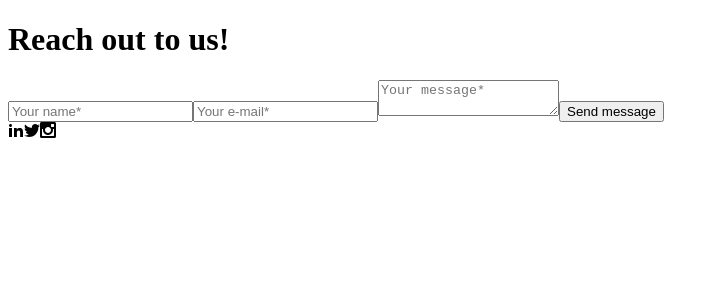
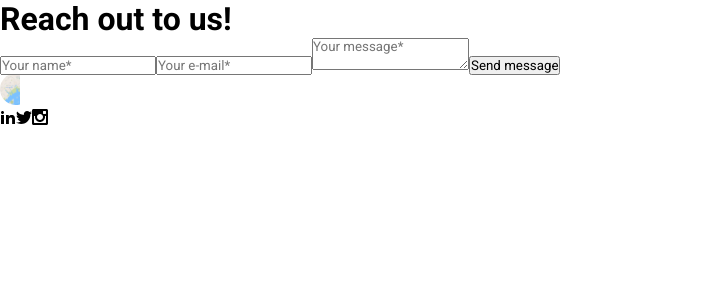
Before and after one commit to zThiago15/feedback-form, a React (Create React App) app in the folder front-end/: page /contact in a window 1280 px wide. Shown: the top 300 px of the page, without its empty margins (0-727 px from the left). Built offline with nearby package versions, Linux system fonts and the light colour scheme.

Commit message:
feat(front-end): add global styles and theme with color pallete

```diff
--- a/front-end/src/index.tsx
+++ b/front-end/src/index.tsx
@@ -1,8 +1,11 @@
 import React from "react";
 import ReactDOM from "react-dom/client";
 import { BrowserRouter } from "react-router-dom";
+import { ThemeProvider } from "styled-components";
 import App from "./App";
 import reportWebVitals from "./reportWebVitals";
+import { GlobalStyle } from "./styles/Globa";
+import { theme } from "./styles/Theme";
 
 const root = ReactDOM.createRoot(
   document.getElementById("root") as HTMLElement
@@ -10,7 +13,10 @@ const root = ReactDOM.createRoot(
 root.render(
   <React.StrictMode>
     <BrowserRouter>
-      <App />
+      <ThemeProvider theme={theme}>
+        <GlobalStyle />
+        <App />
+      </ThemeProvider>
     </BrowserRouter>
   </React.StrictMode>
 );
--- a/front-end/src/pages/Contact.tsx
+++ b/front-end/src/pages/Contact.tsx
@@ -2,6 +2,7 @@ import React from 'react';
 import { ImLinkedin2 } from "react-icons/im";
 import { ImTwitter } from "react-icons/im";
 import { ImInstagram } from "react-icons/im";
+import Map from '../assets/map.svg';
 
 export default function Contact() {
     return (
@@ -16,6 +17,7 @@ export default function Contact() {
                     <button type="submit">Send message</button>
                 </form>
             </main>
+            <img width="20px" src={Map} alt="map " />
             <footer>
                 <ImLinkedin2 />
                 <ImTwitter />
--- /dev/null
+++ b/front-end/src/styles/Globa.tsx
@@ -0,0 +1,12 @@
+import { createGlobalStyle } from 'styled-components';
+
+export const GlobalStyle = createGlobalStyle`
+@import url('https://fonts.googleapis.com/css2?family=Roboto:wght@400;700&display=swap');
+
+    * {
+        margin: 0;
+        padding: 0;
+        box-sizing: border-box;
+        font-family: "Roboto";
+    }
+`
--- /dev/null
+++ b/front-end/src/styles/Theme.tsx
@@ -0,0 +1,7 @@
+export const theme = {
+    colors: {
+        darkgray: '#3E3E3E',
+        gray: '#696969',
+        lightgray: '#DCDCDC',
+    }
+}
```
Also changed, not shown: front-end/src/assets/map.svg (added).
